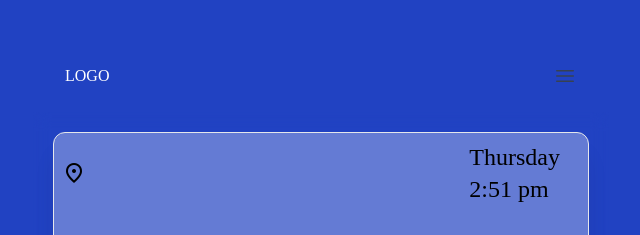
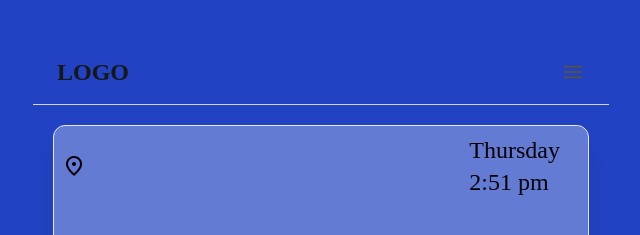
Before and after one commit to BinsQt/triosphere, a PHP site: page / in a window 1280 px wide. Shown: the top 235 px of the page, without its empty margins (319-959 px from the left). Run offline with PHP 8.4, Linux system fonts and the light colour scheme; data that the repository does not hold is empty; some libraries are stand-ins or nearby versions; some web fonts are replaced.

Commit message:
added animation

```diff
--- a/frontend/js/script.js
+++ /dev/null
@@ -1,5 +0,0 @@
-window.addEventListener('load', () => {
-    const element = document.getElementById('animateMe');
-
-    element.classList.remove('opacity-0');
-  });
--- a/frontend/main.php
+++ b/frontend/main.php
@@ -11,9 +11,9 @@
     include('partials/header.php')
     ?>
 
-  <div id="animateMe" class="w-full opacity-0 transition-opacity duration-500 backdrop-blur z-20">
+  <div data-aos="zoom-in-down" data-aos-duration="3000" class="w-full">
     <?php include('./backend/weatherapi.php') ?>
-      <div class="p-5">
+      <div  class="p-5">
         <div class="rounded-xl border p-2 shadow-xl flex flex-col gap-10 bg-white text-black bg-opacity-30">
           <div class="flex flex-row justify-between items-center">
             <div class="flex items-center"><span class="material-symbols-outlined">location_on</span>
@@ -47,14 +47,14 @@
 
     <!-- Air Quality Section -->
     <div id="animateMe"  class="px-3 flex-col flex gap-5 my-10 rounded-xl mx-2">
-      <div class="text-md mx-auto w-full flex justify-between bg-black bg-opacity-50 px-3 rounded-xl py-2">
+      <div data-aos="flip-right" data-aos-duration="1500" class="text-md mx-auto w-full flex justify-between bg-black bg-opacity-50 px-3 rounded-xl py-2">
         <div class="flex items-center"><span class="material-symbols-outlined mx-1 text-green-600">temp_preferences_eco</span>AQI</div>
         <div><span class="text-gray-400 text-sm">Air Quality is good. A prefer day for a walk</span> </div>
       </div>
 
       <div class="gap-10 flex flex-col pb-10">
         <div class="flex justify-around items-center gap-5">
-          <div id="animateMe" class="border bg-black bg-opacity-25 p-3 rounded-xl w-1/2">
+          <div data-aos="fade-right" data-aos-duration="1500" id="animateMe" class="border bg-black bg-opacity-25 p-3 rounded-xl w-1/2">
             <div class="">
               <div class="">
                   <h1>
@@ -90,7 +90,7 @@
             </div>
           </div>
 
-          <div class="border bg-black bg-opacity-25 p-3 rounded-xl w-1/2">
+          <div data-aos="fade-left" data-aos-duration="1500" class="border bg-black bg-opacity-25 p-3 rounded-xl w-1/2">
             <div class="">
               <div class="">
                   <h1>
@@ -130,7 +130,7 @@
         </div>
 
         <div class="flex justify-around items-center gap-5">
-          <div class="border bg-black bg-opacity-25 p-3 rounded-xl w-1/2">
+          <div data-aos="fade-right" data-aos-duration="1500" class="border bg-black bg-opacity-25 p-3 rounded-xl w-1/2">
             <div class="">
               <div class="">
                   <h1>
@@ -166,7 +166,7 @@
             </div>
           </div>
 
-          <div class="border bg-black bg-opacity-25 p-3 rounded-xl w-1/2">
+          <div data-aos="fade-left" data-aos-duration="1500" class="border bg-black bg-opacity-25 p-3 rounded-xl w-1/2">
             <div class="">
               <div class="">
                   <h1>
@@ -206,7 +206,7 @@
         </div>
 
         <div class="flex justify-around items-center gap-5">
-          <div class="border bg-black bg-opacity-25 p-3 rounded-xl w-1/2">
+          <div data-aos="fade-right" data-aos-duration="1500" class="border bg-black bg-opacity-25 p-3 rounded-xl w-1/2">
             <div class="">
               <div class="">
                   <h1>
@@ -242,7 +242,7 @@
             </div>
           </div>
 
-          <div class="border bg-black bg-opacity-25 p-3 rounded-xl w-1/2">
+          <div data-aos="fade-left" data-aos-duration="1500" class="border bg-black bg-opacity-25 p-3 rounded-xl w-1/2">
             <div class="">
               <div class="">
                   <h1>
--- a/frontend/partials/header.php
+++ b/frontend/partials/header.php
@@ -1,48 +1,20 @@
-<header  class="bg-transparent sm:rounded-t-3xl z-50">
-  <nav x-data="{ open: false }" class="mx-auto flex max-w-7xl items-center justify-between p-6 lg:px-8" aria-label="Global">
-    <div class="flex lg:flex-1">
-      <a href="#" class="-m-1.5 p-1.5">
-        <span class="">LOGO</span>
-        <!-- <img class="h-8 w-auto" src="https://tailwindui.com/img/logos/mark.svg?color=indigo&shade=600" alt=""> -->
+<nav x-data="{ mobileMenuIsOpen: false }" @click.away="mobileMenuIsOpen = false" class="flex items-center justify-between border-b border-neutral-300 px-6 py-4" aria-label="penguin ui menu">
+	<!-- Brand Logo -->
+	<a href="#" class="text-2xl font-bold text-neutral-900 dark:text-white">
+		<span>LOGO</span>
+		<!-- <img src="./your-logo.svg" alt="brand logo" class="w-10" /> -->
 	</a>
-    </div>
-    <div class="flex">
-      <button  @click="open = true" type="button" class="-m-2.5 inline-flex items-center justify-center rounded-md p-2.5 text-gray-700">
-        <span class="sr-only">Open main menu</span>
-        <svg class="h-6 w-6" fill="none" viewBox="0 0 24 24" stroke-width="1.5" stroke="currentColor" aria-hidden="true">
+	<!-- Mobile Menu Button -->
+	<button @click="mobileMenuIsOpen = !mobileMenuIsOpen" :aria-expanded="mobileMenuIsOpen" :class="mobileMenuIsOpen ? 'fixed top-6 right-5 z-20' : null" type="button" class="flex text-neutral-600 dark:text-neutral-300" aria-label="mobile menu" aria-controls="mobileMenu">
+		<svg x-cloak x-show="!mobileMenuIsOpen" xmlns="http://www.w3.org/2000/svg" fill="none" aria-hidden="true" viewBox="0 0 24 24" stroke-width="2" stroke="currentColor" class="size-6">
 			<path stroke-linecap="round" stroke-linejoin="round" d="M3.75 6.75h16.5M3.75 12h16.5m-16.5 5.25h16.5" />
 		</svg>
-      </button>
-    </div>
-
-
-    <div x-show="open" x-transition:enter="transition-transform ease-linear duration-300"
->
-        <!-- Background backdrop, show/hide based on slide-over state. -->
-        <div class="fixed inset-0 z-10"></div>
-        <div  class="fixed inset-y-0 right-0 z-10 w-full overflow-y-auto bg-white px-6 py-6 sm:max-w-sm sm:ring-1 sm:ring-gray-900/10">
-        <div class="flex items-center justify-between">
-            <a href="#" class="-m-1.5 p-1.5">
-            <span class="sr-only">LOGO</span>
-            <!-- <img class="h-8 w-auto" src="https://tailwindui.com/img/logos/mark.svg?color=indigo&shade=600" alt=""> -->
-            </a>
-            <button @click="open = false" type="button" class="-m-2.5 rounded-md p-2.5 text-gray-700">
-            <span class="sr-only">Close menu</span>
-            <svg class="h-6 w-6" fill="none" viewBox="0 0 24 24" stroke-width="1.5" stroke="currentColor" aria-hidden="true">
-                <path stroke-linecap="round" stroke-linejoin="round" d="M6 18L18 6M6 6l12 12" />
+		<svg x-cloak x-show="mobileMenuIsOpen" xmlns="http://www.w3.org/2000/svg" fill="none" aria-hidden="true" viewBox="0 0 24 24" stroke-width="2" stroke="currentColor" class="size-6">
+			<path stroke-linecap="round" stroke-linejoin="round" d="M6 18 18 6M6 6l12 12" />
 		</svg>
 	</button>
-        </div>
-        <div class="mt-6 flow-root">
-            <div class="-my-6 divide-y divide-gray-500/10">
-            <div class="py-6">
-                <a href="#" class="-mx-3 block rounded-lg px-3 py-2.5 text-base font-semibold leading-7 text-gray-900 hover:bg-gray-50">Log in</a>
-            </div>
-            </div>
-        </div>
-        </div>
-    </div>
+	<!-- Mobile Menu -->
+	<ul x-cloak x-show="mobileMenuIsOpen" x-transition:enter="transition motion-reduce:transition-none ease-out duration-300" x-transition:enter-start="-translate-y-full" x-transition:enter-end="translate-y-0" x-transition:leave="transition motion-reduce:transition-none ease-out duration-300" x-transition:leave-start="translate-y-0" x-transition:leave-end="-translate-y-full" id="mobileMenu" class="fixed max-h-svh overflow-y-auto inset-x-0 top-0 z-10 flex flex-col divide-y divide-neutral-300 rounded-b-md border-b border-neutral-300 bg-neutral-50 px-6 pb-6 pt-20 bg-primary">
+		<li class="py-4"><a href="#" class="w-full text-lg font-medium text-neutral-600 focus:underline dark:text-neutral-300">Login</a></li>
+	</ul>
 </nav>
-  <!-- Mobile menu, show/hide based on menu open state. -->
-
-</header>
--- a/frontend/style/style.css
+++ b/frontend/style/style.css
@@ -10,3 +10,8 @@ body {
     font-weight: 400;
     font-style: normal;
   }
+
+  .gra{
+    background-image: linear-gradient(0deg, rgba(21,29,52,1) 0%, rgba(33,66,194,1) 64%);
+
+  }
--- a/index.php
+++ b/index.php
@@ -10,6 +10,9 @@
     <script src="frontend/js/script.js"></script>
     <script src="https://ajax.googleapis.com/ajax/libs/jquery/3.5.1/jquery.min.js"></script>
     <link rel="stylesheet" href="https://fonts.googleapis.com/css2?family=Material+Symbols+Outlined:opsz,wght,FILL,GRAD@24,400,0,0" />
+    <script src="https://unpkg.com/aos@2.3.1/dist/aos.js"></script>
+    <link href="https://unpkg.com/aos@2.3.1/dist/aos.css" rel="stylesheet">
+
 
 
 
@@ -38,10 +41,16 @@
             backgroundImage: {
                 'smoke': "url('frontend/img/smoke.png')",
 
-               }
+               },
+               colors: {
+                primary: 'rgba(21,29,52,1)',
+    }
         }
       }
     }
+
+    AOS.init();
+
   </script>
 
 </body>
```
Lines whose indentation alone changed are shown as unchanged.
